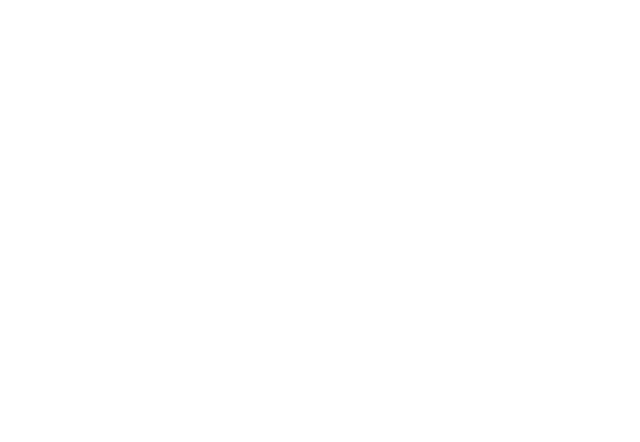
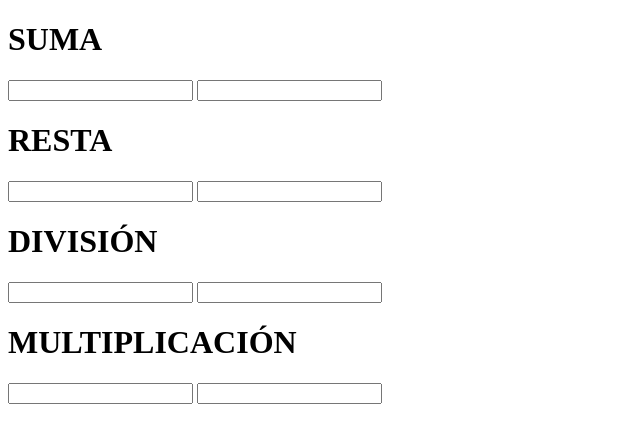
Before and after one commit to ArmyNicolasG/paginaWeb1, a plain HTML site: page index.html in a window 1280 px wide. Shown: the whole page, without its empty margins (0-640 px from the left). Drawn offline with Linux system fonts and the light colour scheme.

Commit message:
html con inputs y espacios de respuesta

```diff
--- a/index.html
+++ b/index.html
@@ -2,9 +2,33 @@
 <html>
     <head>
         <title>Pagina Web 1</title>
+    </head>
+    <body>
+    <div>
+        <h1 class="titulosCentrados">SUMA</h1>
+            <input class="inputs" id="suma1">
+            <input class="inputs" id="suma2">
+            <p class="resultados" id="resSum"></p>
+    </div>
+    <div>
+        <h1 class="titulosCentrados">RESTA</h1>
+            <input class="inputs" id="resta1">
+            <input class="inputs" id="resta2">
+            <p class="resultados" id="resRes"></p>
+    </div>
+    <div>
+        <h1 class="titulosCentrados">DIVISIÓN</h1>
+            <input class="inputs" id="div1">
+            <input class="inputs" id="div2">
+            <p class="resultados" id="resDiv"></p>
+    </div>
+    <div>
+        <h1 class="titulosCentrados">MULTIPLICACIÓN</h1>
+            <input class="inputs" id="mult1">
+            <input class="inputs" id="mult2">
+            <p class="resultados" id="resMul"></p>
+    </div>
 
 
-
-    </head>
-
+    </body>
 </html>
```
